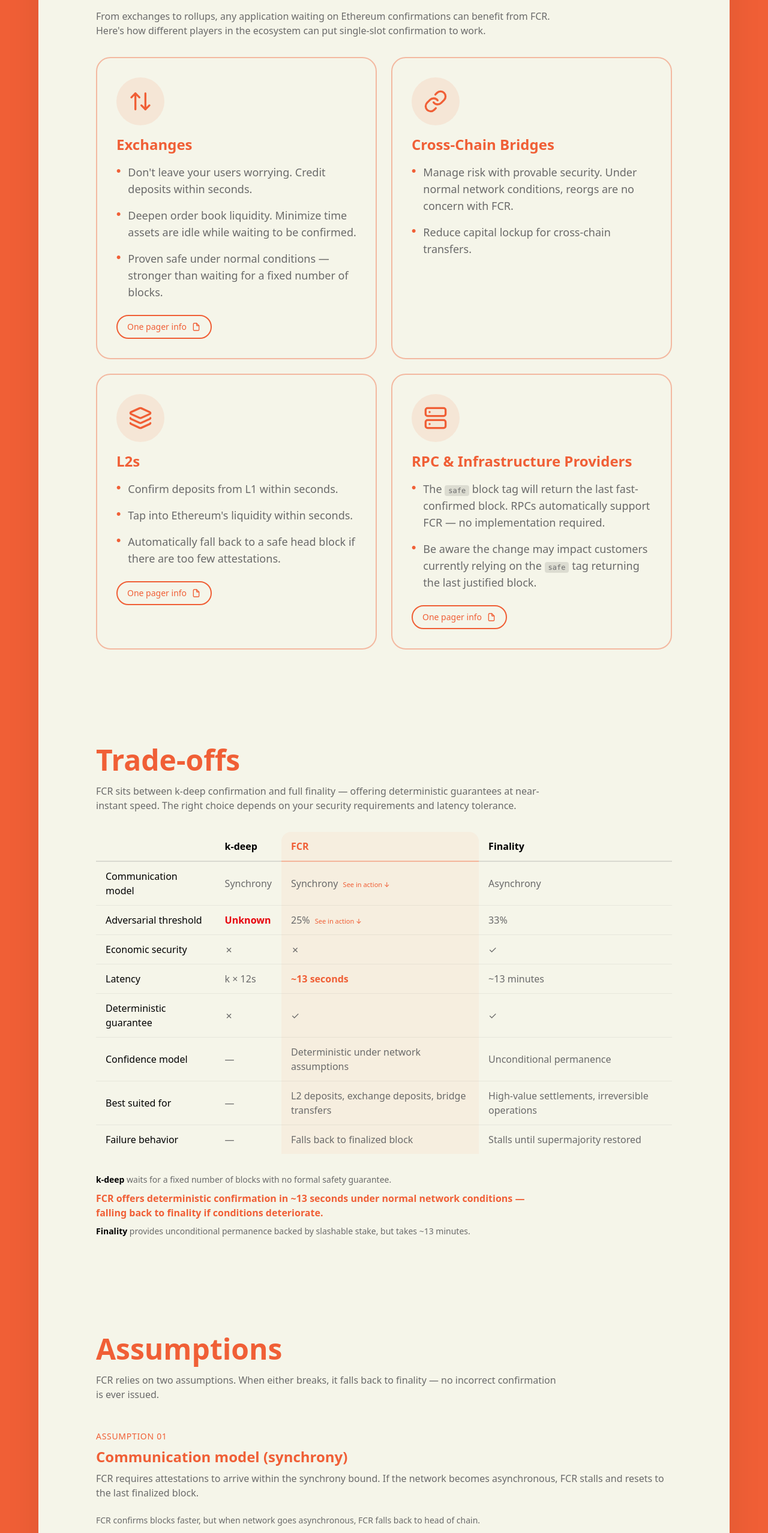
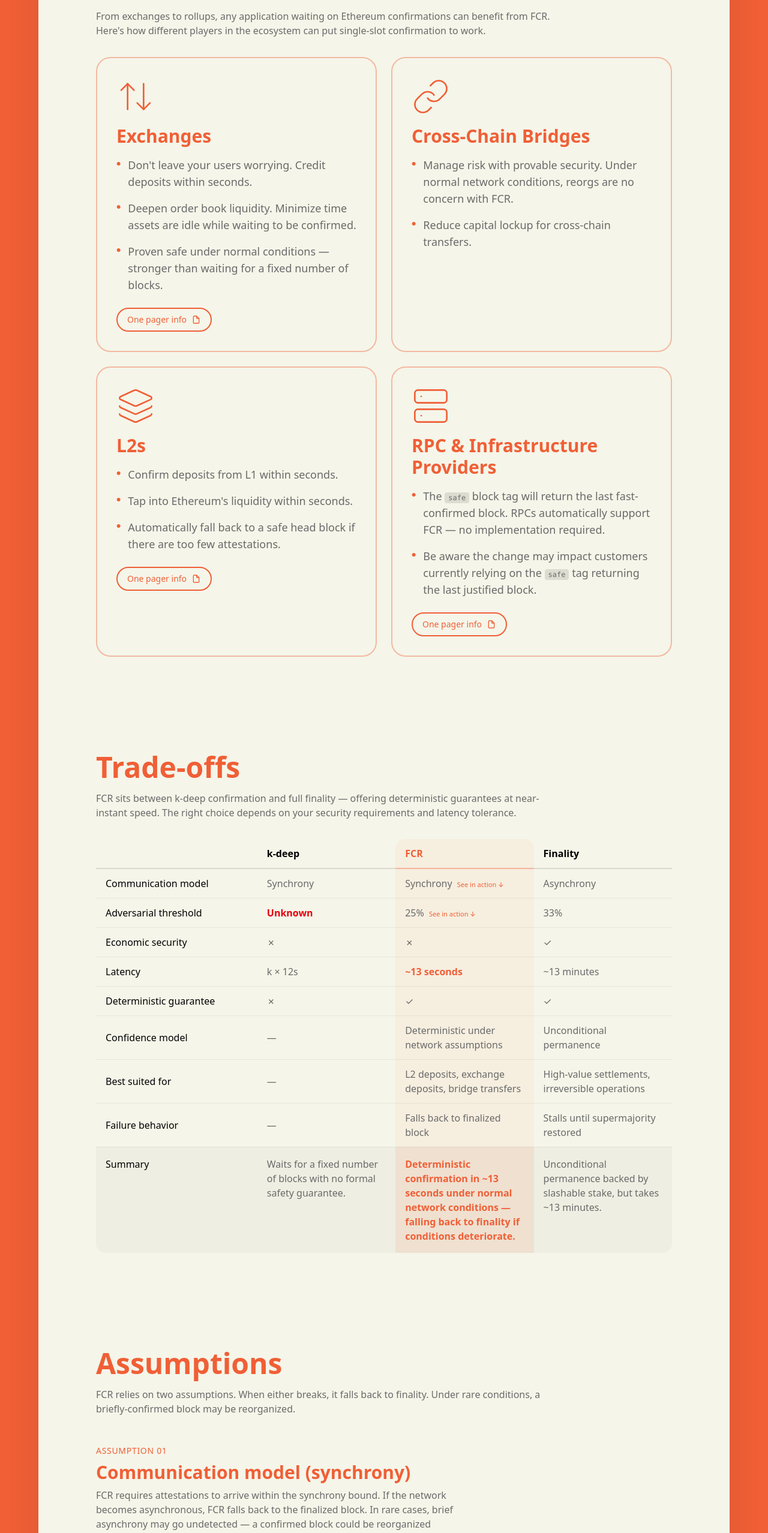
Before and after one commit to ethereum/FCR-website, a website built with Vite: page final_html/index.html in a window 1280 px wide. Shown: the part 2540-5096 px from the top of the page at 60% size. Built offline with nearby package versions, Linux system fonts and the light colour scheme.

Commit message:
Design updates: assumptions text, hover effects, table polish (#1)
* Correct assumptions text and animations per March 6 meeting review

- Fix section intro: remove "no incorrect confirmation" claim, note reorg possibility
- Assumption 1 (sync): clarify undetected asynchrony can lead to reorgs
- Assumption 2 (adversary): reframe as 75% honest stake, acknowledge safety risk
- Async animation: show reorg phase with red-flashing blocks before fallback
- Adversary animation: update warning/callout to note liveness + safety risks
- Add .reorged CSS class with flash animation

* Polish trade-offs table, footer, and assumptions layout

- Add equal column widths to trade-offs table (table-fixed + colgroup)
- Move summary text into new table footer row with highlighted FCR column
- Remove redundant footnote below table
- Add subtle row hover effect on table
- Footer: rounded corners and padding instead of border-top
- Cap assumption paragraphs at 600px max-width

* Add hover effects to use case cards and step boxes

- Remove circle background from use case icons, make them bigger/thinner
- Bigger card titles (text-2xl/3xl)
- Subtle background tint on card hover
- Icon line-draw animation on hover (1.8s stroke dash)
- One pager buttons fill orange on card hover
- Step 1/2 boxes get same hover background effect

```diff
--- a/final_html/index.html
+++ b/final_html/index.html
@@ -146,11 +146,9 @@
 
         <div class="grid md:grid-cols-2 gap-6">
           <!-- Exchanges -->
-          <div class="rounded-3xl p-6 md:p-8 space-y-4 border-2 border-primary/40">
-            <div class="w-16 h-16 md:w-20 md:h-20 rounded-full bg-primary/10 flex items-center justify-center">
-              <i data-lucide="arrow-up-down" class="w-8 h-8 md:w-10 md:h-10 text-primary"></i>
-            </div>
-            <h4 class="text-primary text-xl md:text-2xl font-bold">Exchanges</h4>
+          <div class="use-case-card rounded-3xl p-6 md:p-8 space-y-4 border-2 border-primary/40">
+            <i data-lucide="arrow-up-down" class="w-12 h-12 md:w-16 md:h-16 text-primary" stroke-width="1"></i>
+            <h4 class="text-primary text-2xl md:text-3xl font-bold">Exchanges</h4>
             <ul class="text-text-muted text-lg space-y-4">
               <li class="flex items-start gap-3">
                 <span class="text-primary mt-1.5 text-[8px]">●</span>
@@ -165,18 +163,16 @@
                 <span>Proven safe under normal conditions — stronger than waiting for a fixed number of blocks.</span>
               </li>
             </ul>
-            <a href="/Fast Confirmation Rule for Exchanges.pdf" target="_blank" class="inline-flex items-center gap-2 mt-2 px-4 py-2 border-2 border-primary text-primary text-sm font-medium rounded-full hover:bg-primary hover:text-background transition-colors">
+            <a href="/Fast Confirmation Rule for Exchanges.pdf" target="_blank" class="use-case-btn inline-flex items-center gap-2 mt-2 px-4 py-2 border-2 border-primary text-primary text-sm font-medium rounded-full hover:bg-primary hover:text-background transition-colors">
               One pager info
               <svg class="w-4 h-4" fill="none" stroke="currentColor" stroke-width="2" viewBox="0 0 24 24"><path stroke-linecap="round" stroke-linejoin="round" d="M7 21h10a2 2 0 002-2V9.414a1 1 0 00-.293-.707l-5.414-5.414A1 1 0 0012.586 3H7a2 2 0 00-2 2v14a2 2 0 002 2z"/><path stroke-linecap="round" stroke-linejoin="round" d="M13 3v5a1 1 0 001 1h5"/></svg>
             </a>
           </div>
 
           <!-- Cross-Chain Bridges -->
-          <div class="rounded-3xl p-6 md:p-8 space-y-4 border-2 border-primary/40">
-            <div class="w-16 h-16 md:w-20 md:h-20 rounded-full bg-primary/10 flex items-center justify-center">
-              <i data-lucide="link" class="w-8 h-8 md:w-10 md:h-10 text-primary"></i>
-            </div>
-            <h4 class="text-primary text-xl md:text-2xl font-bold">Cross-Chain Bridges</h4>
+          <div class="use-case-card rounded-3xl p-6 md:p-8 space-y-4 border-2 border-primary/40">
+            <i data-lucide="link" class="w-12 h-12 md:w-16 md:h-16 text-primary" stroke-width="1"></i>
+            <h4 class="text-primary text-2xl md:text-3xl font-bold">Cross-Chain Bridges</h4>
             <ul class="text-text-muted text-lg space-y-4">
               <li class="flex items-start gap-3">
                 <span class="text-primary mt-1.5 text-[8px]">●</span>
@@ -190,11 +186,9 @@
           </div>
 
           <!-- L2s -->
-          <div class="rounded-3xl p-6 md:p-8 space-y-4 border-2 border-primary/40">
-            <div class="w-16 h-16 md:w-20 md:h-20 rounded-full bg-primary/10 flex items-center justify-center">
-              <i data-lucide="layers" class="w-8 h-8 md:w-10 md:h-10 text-primary"></i>
-            </div>
-            <h4 class="text-primary text-xl md:text-2xl font-bold">L2s</h4>
+          <div class="use-case-card rounded-3xl p-6 md:p-8 space-y-4 border-2 border-primary/40">
+            <i data-lucide="layers" class="w-12 h-12 md:w-16 md:h-16 text-primary" stroke-width="1"></i>
+            <h4 class="text-primary text-2xl md:text-3xl font-bold">L2s</h4>
             <ul class="text-text-muted text-lg space-y-4">
               <li class="flex items-start gap-3">
                 <span class="text-primary mt-1.5 text-[8px]">●</span>
@@ -209,18 +203,16 @@
                 <span>Automatically fall back to a safe head block if there are too few attestations.</span>
               </li>
             </ul>
-            <a href="/Fast Confirmation Rule for L2s.pdf" target="_blank" class="inline-flex items-center gap-2 mt-2 px-4 py-2 border-2 border-primary text-primary text-sm font-medium rounded-full hover:bg-primary hover:text-background transition-colors">
+            <a href="/Fast Confirmation Rule for L2s.pdf" target="_blank" class="use-case-btn inline-flex items-center gap-2 mt-2 px-4 py-2 border-2 border-primary text-primary text-sm font-medium rounded-full hover:bg-primary hover:text-background transition-colors">
               One pager info
               <svg class="w-4 h-4" fill="none" stroke="currentColor" stroke-width="2" viewBox="0 0 24 24"><path stroke-linecap="round" stroke-linejoin="round" d="M7 21h10a2 2 0 002-2V9.414a1 1 0 00-.293-.707l-5.414-5.414A1 1 0 0012.586 3H7a2 2 0 00-2 2v14a2 2 0 002 2z"/><path stroke-linecap="round" stroke-linejoin="round" d="M13 3v5a1 1 0 001 1h5"/></svg>
             </a>
           </div>
 
           <!-- RPC & Infrastructure Providers -->
-          <div class="rounded-3xl p-6 md:p-8 space-y-4 border-2 border-primary/40">
-            <div class="w-16 h-16 md:w-20 md:h-20 rounded-full bg-primary/10 flex items-center justify-center">
-              <i data-lucide="server" class="w-8 h-8 md:w-10 md:h-10 text-primary"></i>
-            </div>
-            <h4 class="text-primary text-xl md:text-2xl font-bold">RPC & Infrastructure Providers</h4>
+          <div class="use-case-card rounded-3xl p-6 md:p-8 space-y-4 border-2 border-primary/40">
+            <i data-lucide="server" class="w-12 h-12 md:w-16 md:h-16 text-primary" stroke-width="1"></i>
+            <h4 class="text-primary text-2xl md:text-3xl font-bold">RPC & Infrastructure Providers</h4>
             <ul class="text-text-muted text-lg space-y-4">
               <li class="flex items-start gap-3">
                 <span class="text-primary mt-1.5 text-[8px]">●</span>
@@ -231,7 +223,7 @@
                 <span>Be aware the change may impact customers currently relying on the <code class="bg-text/10 px-1.5 py-0.5 rounded text-xs">safe</code> tag returning the last justified block.</span>
               </li>
             </ul>
-            <a href="/Fast Confirmation Rule for RPCs.pdf" target="_blank" class="inline-flex items-center gap-2 mt-2 px-4 py-2 border-2 border-primary text-primary text-sm font-medium rounded-full hover:bg-primary hover:text-background transition-colors">
+            <a href="/Fast Confirmation Rule for RPCs.pdf" target="_blank" class="use-case-btn inline-flex items-center gap-2 mt-2 px-4 py-2 border-2 border-primary text-primary text-sm font-medium rounded-full hover:bg-primary hover:text-background transition-colors">
               One pager info
               <svg class="w-4 h-4" fill="none" stroke="currentColor" stroke-width="2" viewBox="0 0 24 24"><path stroke-linecap="round" stroke-linejoin="round" d="M7 21h10a2 2 0 002-2V9.414a1 1 0 00-.293-.707l-5.414-5.414A1 1 0 0012.586 3H7a2 2 0 00-2 2v14a2 2 0 002 2z"/><path stroke-linecap="round" stroke-linejoin="round" d="M13 3v5a1 1 0 001 1h5"/></svg>
             </a>
@@ -249,7 +241,13 @@
         </div>
 
         <div class="overflow-x-auto">
-          <table class="w-full text-sm md:text-base border-collapse">
+          <table class="w-full text-sm md:text-base border-collapse table-fixed">
+            <colgroup>
+              <col class="w-[28%]">
+              <col class="w-[24%]">
+              <col class="w-[24%]">
+              <col class="w-[24%]">
+            </colgroup>
             <thead>
               <tr>
                 <th class="text-left text-text-muted font-medium py-3 px-4 border-b-2 border-text-muted/20"></th>
@@ -306,21 +304,22 @@
                 <td class="text-text-muted py-3 px-4 border-b border-text-muted/10">High-value settlements, irreversible operations</td>
               </tr>
               <tr>
-                <td class="text-text font-medium py-3 px-4">Failure behavior</td>
-                <td class="text-text-muted py-3 px-4">&mdash;</td>
-                <td class="text-text-muted py-3 px-4 bg-primary/5">Falls back to finalized block</td>
-                <td class="text-text-muted py-3 px-4">Stalls until supermajority restored</td>
+                <td class="text-text font-medium py-3 px-4 border-b border-text-muted/10">Failure behavior</td>
+                <td class="text-text-muted py-3 px-4 border-b border-text-muted/10">&mdash;</td>
+                <td class="text-text-muted py-3 px-4 border-b border-text-muted/10 bg-primary/5">Falls back to finalized block</td>
+                <td class="text-text-muted py-3 px-4 border-b border-text-muted/10">Stalls until supermajority restored</td>
+              </tr>
+              <tr class="bg-text-muted/5">
+                <td class="text-text font-medium py-4 px-4 align-top rounded-bl-lg">Summary</td>
+                <td class="text-text-muted py-4 px-4 align-top">Waits for a fixed number of blocks with no formal safety guarantee.</td>
+                <td class="text-primary font-bold py-4 px-4 align-top bg-primary/10">Deterministic confirmation in ~13 seconds under normal network conditions — falling back to finality if conditions deteriorate.</td>
+                <td class="text-text-muted py-4 px-4 align-top rounded-br-lg">Unconditional permanence backed by slashable stake, but takes ~13 minutes.</td>
               </tr>
             </tbody>
           </table>
         </div>
 
-        <!-- Footnote -->
-        <div class="space-y-2 text-text-muted text-xs md:text-sm leading-relaxed max-w-3xl">
-          <p><strong class="text-text">k-deep</strong> waits for a fixed number of blocks with no formal safety guarantee.</p>
-          <p class="text-primary font-bold text-sm md:text-base"><strong>FCR</strong> offers deterministic confirmation in ~13 seconds under normal network conditions — falling back to finality if conditions deteriorate.</p>
-          <p><strong class="text-text">Finality</strong> provides unconditional permanence backed by slashable stake, but takes ~13 minutes.</p>
-        </div>
+
       </section>
 
       <!-- Assumptions Section -->
@@ -328,7 +327,7 @@
         <div class="space-y-4">
           <h3 class="text-primary text-3xl md:text-4xl lg:text-5xl font-extrabold">Assumptions</h3>
           <p class="text-text-muted text-sm md:text-base max-w-3xl">
-            FCR relies on two assumptions. When either breaks, it falls back to finality — no incorrect confirmation is ever issued.
+            FCR relies on two assumptions. When either breaks, it falls back to finality. Under rare conditions, a briefly-confirmed block may be reorganized.
           </p>
         </div>
 
@@ -337,9 +336,9 @@
           <div id="assumption-sync" class="space-y-6 scroll-mt-24">
             <div class="space-y-2">
               <div class="text-primary text-sm font-medium tracking-wider">ASSUMPTION 01</div>
-              <h4 class="text-primary text-xl md:text-2xl font-bold">Communication model (synchrony)</h4>
-              <p class="text-text-muted text-sm md:text-base">
-                FCR requires attestations to arrive within the synchrony bound. If the network becomes asynchronous, FCR stalls and resets to the last finalized block.
+              <h4 class="text-primary text-2xl md:text-3xl font-bold">Communication model (synchrony)</h4>
+              <p class="text-text-muted text-sm md:text-base max-w-[600px]">
+                FCR requires attestations to arrive within the synchrony bound. If the network becomes asynchronous, FCR falls back to the finalized block. In rare cases, brief asynchrony may go undetected — a confirmed block could be reorganized before the fallback triggers.
               </p>
             </div>
             <div id="sim-async-container"></div>
@@ -349,9 +348,9 @@
           <div id="assumption-adversary" class="space-y-6 scroll-mt-24">
             <div class="space-y-2">
               <div class="text-primary text-sm font-medium tracking-wider">ASSUMPTION 02</div>
-              <h4 class="text-primary text-xl md:text-2xl font-bold">Adversarial threshold (&lt;25%)</h4>
-              <p class="text-text-muted text-sm md:text-base">
-                FCR requires less than 25% adversarial stake. If an adversary withholds votes, FCR cannot confirm — a liveness failure, not a safety failure.
+              <h4 class="text-primary text-2xl md:text-3xl font-bold">Adversarial threshold (&lt;25%)</h4>
+              <p class="text-text-muted text-sm md:text-base max-w-[600px]">
+                FCR requires that at least 75% of total stake is honest and participating. If adversarial stake exceeds 25%, FCR may lose liveness (stalling confirmations) or, in adversarial conditions combined with network issues, safety.
               </p>
             </div>
             <div id="sim-adversary-container"></div>
@@ -371,7 +370,7 @@
 
         <div class="space-y-6">
           <!-- Step 1 -->
-          <div class="border-2 border-primary/40 rounded-3xl p-6 md:p-8">
+          <div class="border-2 border-primary/40 rounded-3xl p-6 md:p-8 transition-colors duration-300 hover:bg-[rgba(0,0,0,0.02)]">
             <div class="grid lg:grid-cols-2 gap-6 items-center">
               <div class="space-y-4">
                 <div class="text-primary text-sm font-medium tracking-wider">STEP 01</div>
@@ -386,7 +385,7 @@
           </div>
 
           <!-- Step 2 -->
-          <div class="border-2 border-primary/40 rounded-3xl p-6 md:p-8">
+          <div class="border-2 border-primary/40 rounded-3xl p-6 md:p-8 transition-colors duration-300 hover:bg-[rgba(0,0,0,0.02)]">
             <div class="grid lg:grid-cols-2 gap-6 items-center">
               <div class="space-y-4">
                 <div class="text-primary text-sm font-medium tracking-wider">STEP 02</div>
@@ -529,8 +528,8 @@
       </section>
 
       <!-- Footer -->
-      <footer class="pt-8 border-t border-text-muted/20 mt-24 md:mt-32 lg:mt-40">
-        <div class="flex flex-col md:flex-row items-start justify-between gap-8">
+      <footer class="mt-24 md:mt-32 lg:mt-40">
+        <div class="bg-background rounded-2xl p-8 md:p-12 flex flex-col md:flex-row items-start justify-between gap-8">
           <div class="flex items-center gap-8">
             <div class="flex flex-col">
               <span class="text-primary text-2xl font-bold tracking-tight">FCR</span>
--- a/final_html/src/simulation.js
+++ b/final_html/src/simulation.js
@@ -244,8 +244,10 @@ function computeAssumption(tick, failAt, scenarioType) {
   const fcrHead = Math.min(tick, N - 1)
 
   const failed = tick >= failAt
-  const fallbackTick = failAt + 3 // 3-tick delay before fallback
+  const reorgTick = failAt + 2 // 2-tick delay: reorg flash
+  const fallbackTick = failAt + 5 // 5-tick delay before fallback (longer to show reorg)
   const fellBack = tick >= fallbackTick
+  const showReorg = scenarioType === 'async' && failed && tick >= reorgTick && !fellBack
 
   // FCR bar (top)
   const fcrBar = Array.from({ length: N }).map((_, i) => {
@@ -255,7 +257,11 @@ function computeAssumption(tick, failAt, scenarioType) {
       return { status: 'empty' }
     }
     if (!fellBack) {
-      // Failed but not yet fallen back: show confirmed up to failAt, frozen
+      // Failed but not yet fallen back
+      if (scenarioType === 'async' && showReorg && i >= failAt - 3 && i < failAt) {
+        // Async: last few confirmed blocks flash red to show potential reorg
+        return { status: 'reorged' }
+      }
       if (i < failAt) return { status: 'confirmed' }
       return { status: 'empty' }
     }
@@ -274,9 +280,13 @@ function computeAssumption(tick, failAt, scenarioType) {
   // Warning message
   let warning = null
   if (failed && !fellBack) {
-    warning = scenarioType === 'async'
-      ? 'Network conditions asynchronous — falling back to head of chain'
-      : '>25% adversarial stake detected — falling back to head of chain'
+    if (scenarioType === 'async') {
+      warning = showReorg
+        ? 'Asynchrony undetected — confirmed blocks may be reorganized'
+        : 'Network conditions asynchronous — falling back to head of chain'
+    } else {
+      warning = '>25% adversarial stake — liveness compromised'
+    }
   }
 
   // Tooltip label for top bar
@@ -298,6 +308,7 @@ function computeAssumption(tick, failAt, scenarioType) {
     failAt,
     failed,
     fellBack,
+    showReorg,
     warning,
     fcrTooltipLabel,
     scenarioType,
@@ -365,7 +376,7 @@ function renderAssumptionDualBar(state, controls) {
     html += '</div>'
   } else if (fellBack) {
     html += '<div class="sim-fallback-indicator">'
-    html += '<div class="sim-fallback-arrow-done">\u2193 Deferred to head of chain</div>'
+    html += `<div class="sim-fallback-arrow-done">\u2193 ${state.scenarioType === 'async' ? 'Fell back to finalized block' : 'Deferred to head of chain'}</div>`
     html += '</div>'
   }
 
@@ -397,15 +408,29 @@ function renderAssumptionDualBar(state, controls) {
 
   // Callout inside box
   if (fellBack) {
+    if (state.scenarioType === 'async') {
       html += renderCallout(
-      '\u2713 FCR fell back to head of chain. Safety preserved — no invalid confirmation was made.',
+        '\u2713 FCR detected asynchrony and fell back to the finalized block. If asynchrony goes undetected, a confirmed block may be reorganized.',
         'ok'
       )
+    } else {
+      html += renderCallout(
+        '\u2713 FCR fell back to head of chain. Liveness lost — confirmations stalled. Under adversarial conditions combined with network issues, safety may also be at risk.',
+        'ok'
+      )
+    }
   } else if (failed) {
+    if (state.scenarioType === 'async' && state.showReorg) {
+      html += renderCallout(
+        '\u26a0 Confirmed blocks being reorganized — brief asynchrony went undetected.',
+        'warn'
+      )
+    } else {
       html += renderCallout(
         '\u26a0 FCR cannot confirm new blocks. Falling back to head of chain...',
         'warn'
       )
+    }
   }
 
   // Controls
@@ -439,14 +464,14 @@ const SCENARIOS = {
   },
   async: {
     label: 'Async Failure',
-    desc: 'FCR confirms blocks faster, but when network goes asynchronous, FCR falls back to head of chain.',
+    desc: 'FCR confirms blocks faster, but when network goes asynchronous, confirmed blocks may be reorganized before FCR falls back.',
     compute: computeAsync,
     legend: ['confirmed', 'finalized'],
     maxTicks: ASSUMPTION_TOTAL_SLOTS * 2 + 6
   },
   adversary: {
     label: '>25% Adversary',
-    desc: 'With >25% adversarial stake, FCR can\'t confirm — it falls back to head of chain safely.',
+    desc: 'With >25% adversarial stake, FCR loses liveness. Combined with network issues, safety may also be at risk.',
     compute: computeAdversary,
     legend: ['confirmed', 'finalized'],
     maxTicks: ASSUMPTION_TOTAL_SLOTS * 2 + 6
--- a/final_html/src/style.css
+++ b/final_html/src/style.css
@@ -198,6 +198,11 @@ details[open] summary .faq-icon {
 .sim-bar-seg.empty { background: rgba(74,74,74,0.08); }
 .sim-bar-seg.proposed { background: #737373; }
 .sim-bar-seg.confirmed { background: var(--color-primary); }
+.sim-bar-seg.reorged { background: #cc3333; animation: reorg-flash 0.6s ease-in-out infinite alternate; }
+@keyframes reorg-flash {
+  from { background: var(--color-primary); }
+  to { background: #cc3333; }
+}
 .sim-bar-seg.finalized { background: #22aa44; }
 
 /* Epoch divider */
@@ -874,3 +879,40 @@ details[open] summary .faq-icon {
     font-size: 14px;
   }
 }
+
+/* Use case cards */
+.use-case-card {
+  transition: background-color 0.25s ease;
+}
+.use-case-card:hover {
+  background-color: rgba(0, 0, 0, 0.02);
+}
+.use-case-card:hover .use-case-btn {
+  background-color: var(--color-primary);
+  color: var(--color-background);
+}
+.use-case-card svg.lucide {
+  transition: transform 0.6s ease;
+}
+.use-case-card:hover svg.lucide {
+  transform: scale(1.08);
+}
+.use-case-card:hover svg.lucide path,
+.use-case-card:hover svg.lucide line,
+.use-case-card:hover svg.lucide polyline,
+.use-case-card:hover svg.lucide circle,
+.use-case-card:hover svg.lucide rect {
+  animation: icon-draw 1.8s ease;
+}
+@keyframes icon-draw {
+  0% { stroke-dasharray: 60; stroke-dashoffset: 60; }
+  100% { stroke-dasharray: 60; stroke-dashoffset: 0; }
+}
+
+/* Trade-offs table row hover */
+table tbody tr {
+  transition: background-color 0.15s ease;
+}
+table tbody tr:hover {
+  background-color: rgba(0, 0, 0, 0.03);
+}
```
Lines whose indentation alone changed are shown as unchanged.
